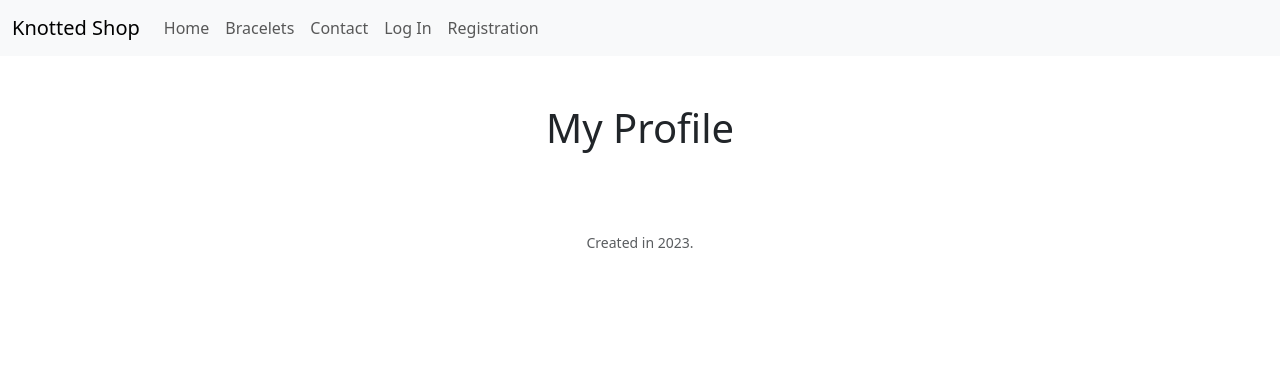
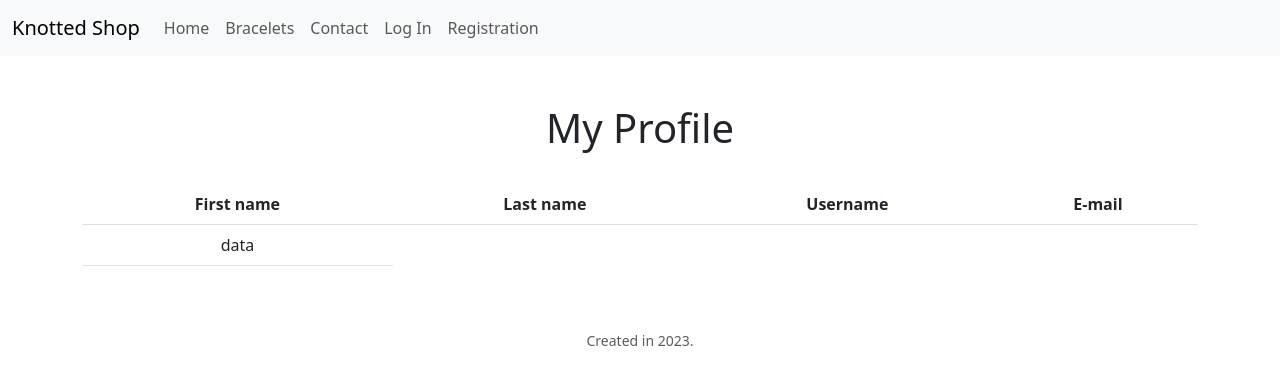
Before and after one commit to jangmz/paracord-online-store, a Flask app: template templates/profile.html in a window 1280 px wide. Shown: the top 385 px of the page. Run offline with Flask 3, Linux system fonts and the light colour scheme; the template is opened without the code that fills it: most values are stand-ins (such as "Sample title", 1, 10 or a date in 2020).

Commit message:
working on profile.html and profile()

```diff
--- a/app.py
+++ b/app.py
@@ -1,6 +1,7 @@
 import os
 import sys
 import sqlite3
+from datetime import date
 from flask import Flask, flash, redirect, render_template, request, session
 from flask_session import Session
 from tempfile import mkdtemp
@@ -59,10 +60,11 @@ def registration():
         cur = conn.cursor()
 
         # check if username or email already exist
-        row = cur.execute("SELECT username FROM users WHERE username = ?;", (username,)).fetchone()
-        row2 = cur.execute("SELECT email FROM users WHERE email = ?;", (email,)).fetchone()
-        if row or row2:
-            error_msg = "Username/e-mail already exists, please a different username/e-mail"
+        row = cur.execute("SELECT * FROM users WHERE username = ?;", (username,)).fetchone()
+
+        if row:
+            error_msg = "Username already exists, please a different username"
+            conn.close()
             return render_template("registration.html", error_msg=error_msg)
         else:
             # insert user into database
@@ -72,8 +74,10 @@ def registration():
                 conn.commit()
             except:
                 error_msg = "Error inserting into database"
+                conn.close()
                 return render_template("registration.html", error_msg=error_msg)
-            return redirect("/")
+            conn.close()
+            return redirect("login")
     return render_template("registration.html")
 
 
@@ -99,11 +103,19 @@ def login():
 
         if not row or not check_password_hash(row["hash"], password):
             error_msg = "Invalid username or password!"
+            conn.close()
             return render_template("login.html", error_msg=error_msg)
 
         # remember user that is logged in
         session["user_id"] = row["id"]
-
+        try:
+            cur.execute("UPDATE users SET last_login_date = ? WHERE id = ?", (date.today(), session["user_id"]))
+            conn.commit()
+        except:
+            error_msg = "Couldn't update login time"
+            conn.close()
+            return render_template("login.html", error_msg=error_msg)
+        conn.close()
         return redirect("/")
     return render_template("login.html")
 
@@ -115,3 +127,29 @@ def logout():
 
     # redirect to login
     return redirect("login")
+
+
+@app.route("/profile", methods=["GET", "POST"])
+def profile():
+    # if "GET" display all the information the DB has on the user
+    if request.method == "GET":
+        # connect DB
+        conn = get_database_connection()
+        cur = conn.cursor()
+
+        # get user info
+        user_data = cur.execute("SELECT first_name, last_name, username, email FROM users WHERE id = ?;", (session["user_id"]))
+
+        conn.close()
+        return render_template("profile.html", user_data=user_data)
+    # if "POST" update user information
+    if request.method == "POST":
+        return render_template("profile.html")
+
+
+@app.route("/insert_address", methods=["GET", "POST"])
+def insert_address():
+    # GET -> display form
+
+    # POST -> insert into DB
+    return render_template("/")
--- a/templates/profile.html
+++ b/templates/profile.html
@@ -13,6 +13,24 @@
     {% endif %}
 
     <div class="container">
+        <table class="table">
+            <thead>
+                <tr>
+                    <th scope="col">First name</th>
+                    <th scope="col">Last name</th>
+                    <th scope="col">Username</th>
+                    <th scope="col">E-mail</th>
+                </tr>
+            </thead>
+            <tbody>
+                <tr>
+                    {% for data in user_data %}
+                        <!-- finish this table-->
+                            <td>data</td>
+                    {% endfor %}
+                </tr>
+            </tbody>
+        </table>
 
     </div>
 {% endblock %}
```
Also changed, not shown: paracord.db, 2 other files.
